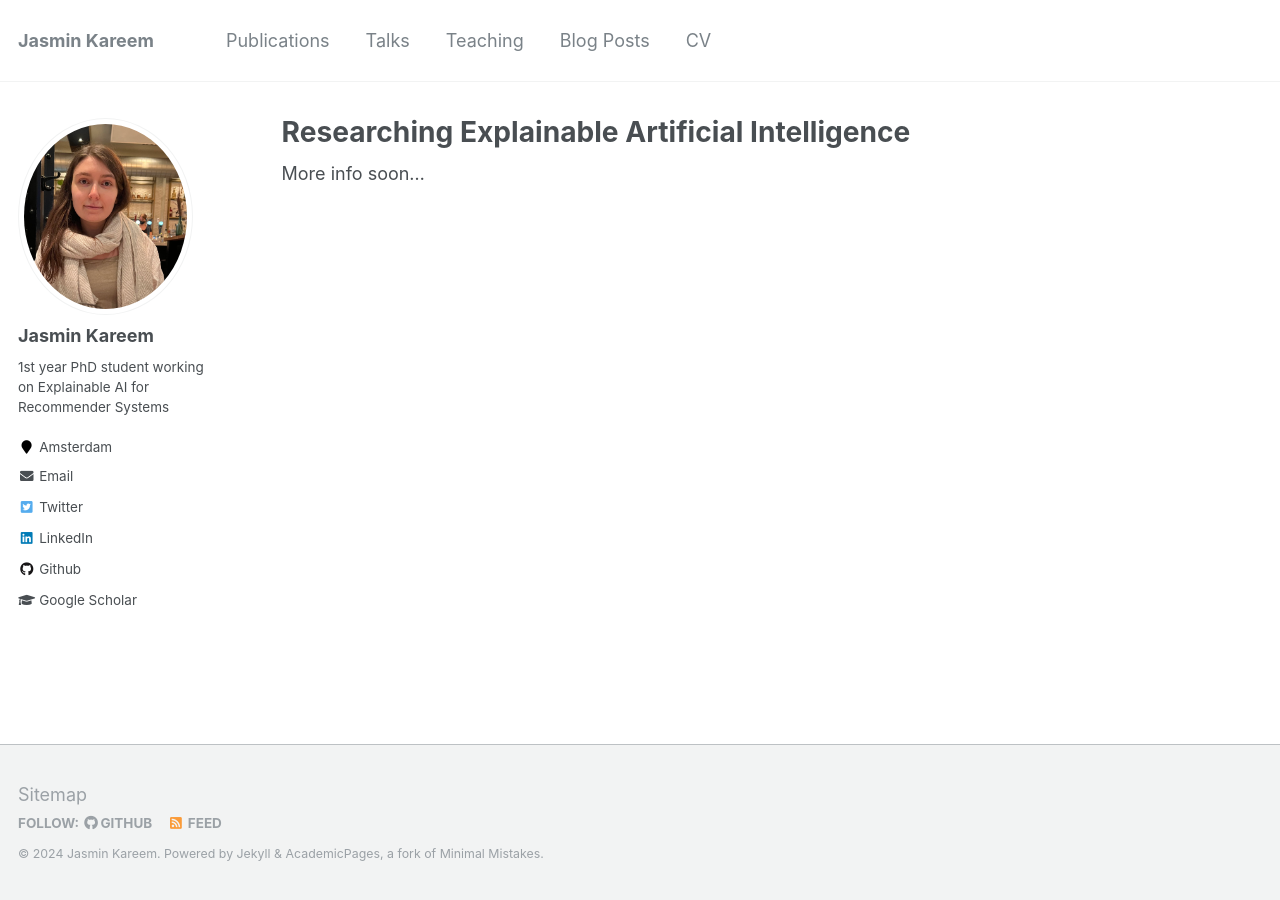
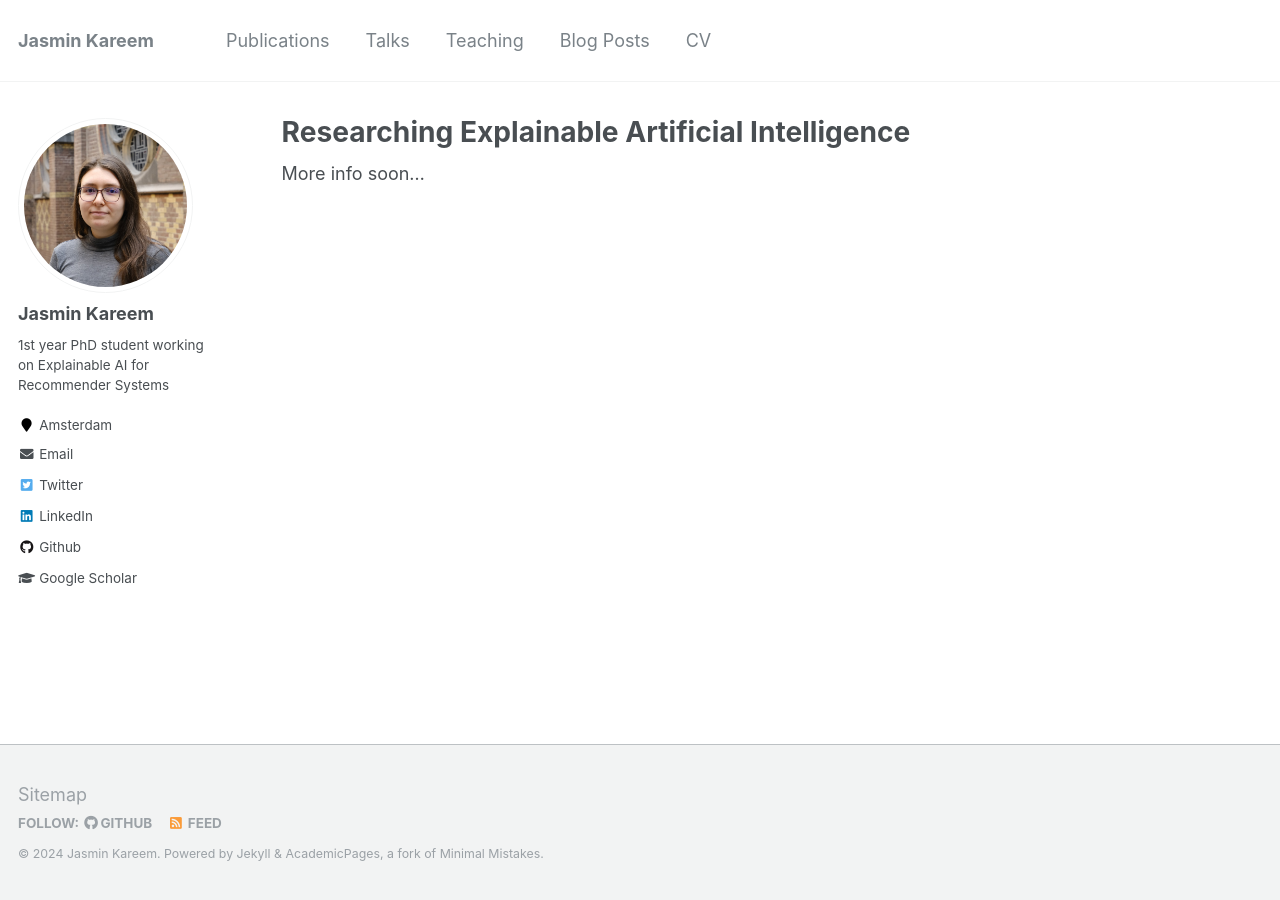
Before and after one commit to jasminkareem/jasminkareem.github.io, a Jekyll site: the page built from _pages/about.md, in a window 1280 px wide. Built offline with Jekyll 4.4.1, drawn with Linux system fonts in a browser that asks for light colours.

Commit message:
Update _config.yml

```diff
--- a/_config.yml
+++ b/_config.yml
@@ -18,7 +18,7 @@ repository               : "jasminkareem/jasminkareem.github.io"
 # Site Author
 author:
   name             : "Jasmin Kareem"
-  avatar           : "IMG_1075.jpg"
+  avatar           : "DSCF0862_croppedsquare.jpg"
   bio              : "1st year PhD student working on Explainable AI for Recommender Systems"
   pronouns         : # example: "she/her"
   location         : "Amsterdam"
```
